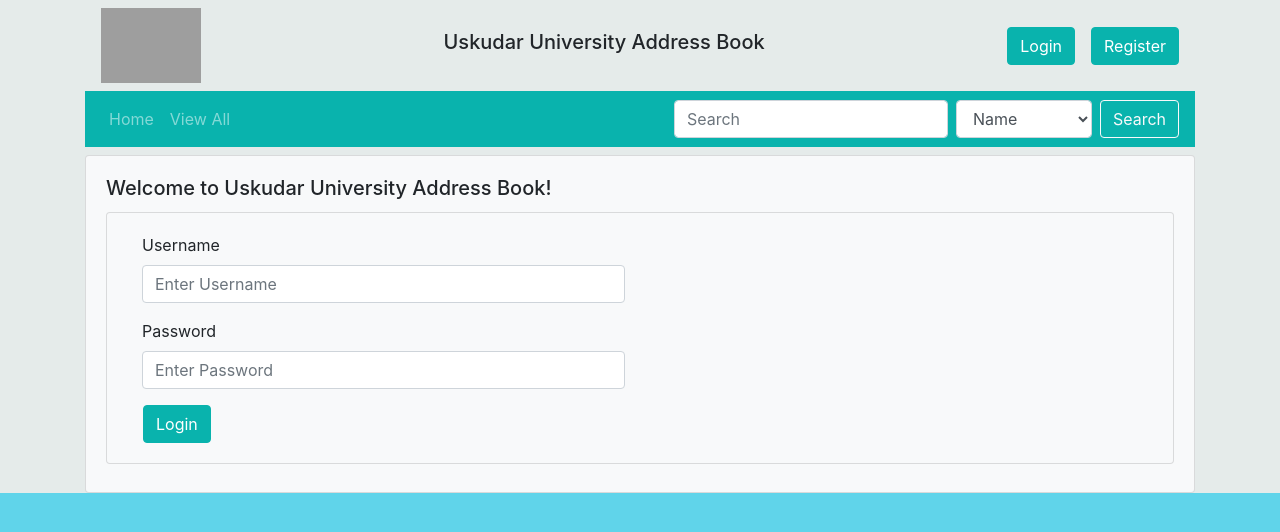
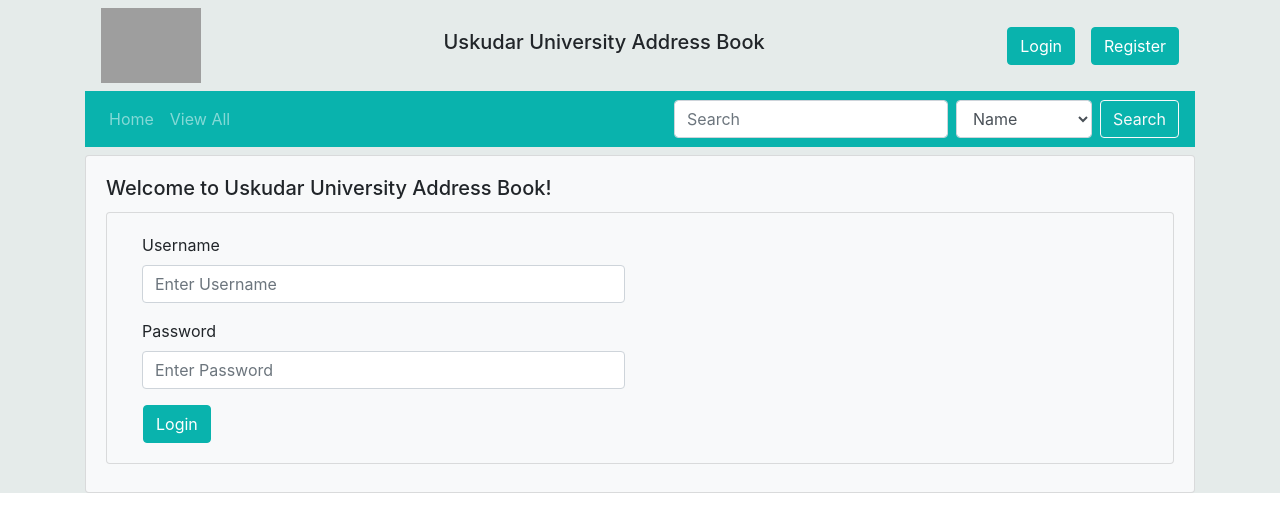
Before and after one commit to cnsbelirdi/address-book-system-client, a React (Create React App) app: page / in a window 1280 px wide. Shown: the top 532 px of the page. Built offline with nearby package versions, Linux system fonts and the light colour scheme; grey boxes are pictures that could not be loaded.

Commit message:
Css Edited

```diff
--- a/src/index.css
+++ b/src/index.css
@@ -1,3 +1,9 @@
+body,
+html {
+	margin: 0;
+	padding: 0;
+	height: 100%;
+}
 .logo{
     width:100px;
 }
@@ -140,18 +146,9 @@
     border-top: 1px solid #dee2e6;
 }
 
-
-/* LOGIN */
+/*LOGIN */
 
 
-	/* Coded with love by Mutiullah Samim */
-		body,
-		html {
-			margin: 0;
-			padding: 0;
-			height: 100%;
-			background: #60d4ea !important;
-		}
 .user_card {
 	height: 400px;
 	width: 350px;
```
Lines whose indentation alone changed are shown as unchanged.
